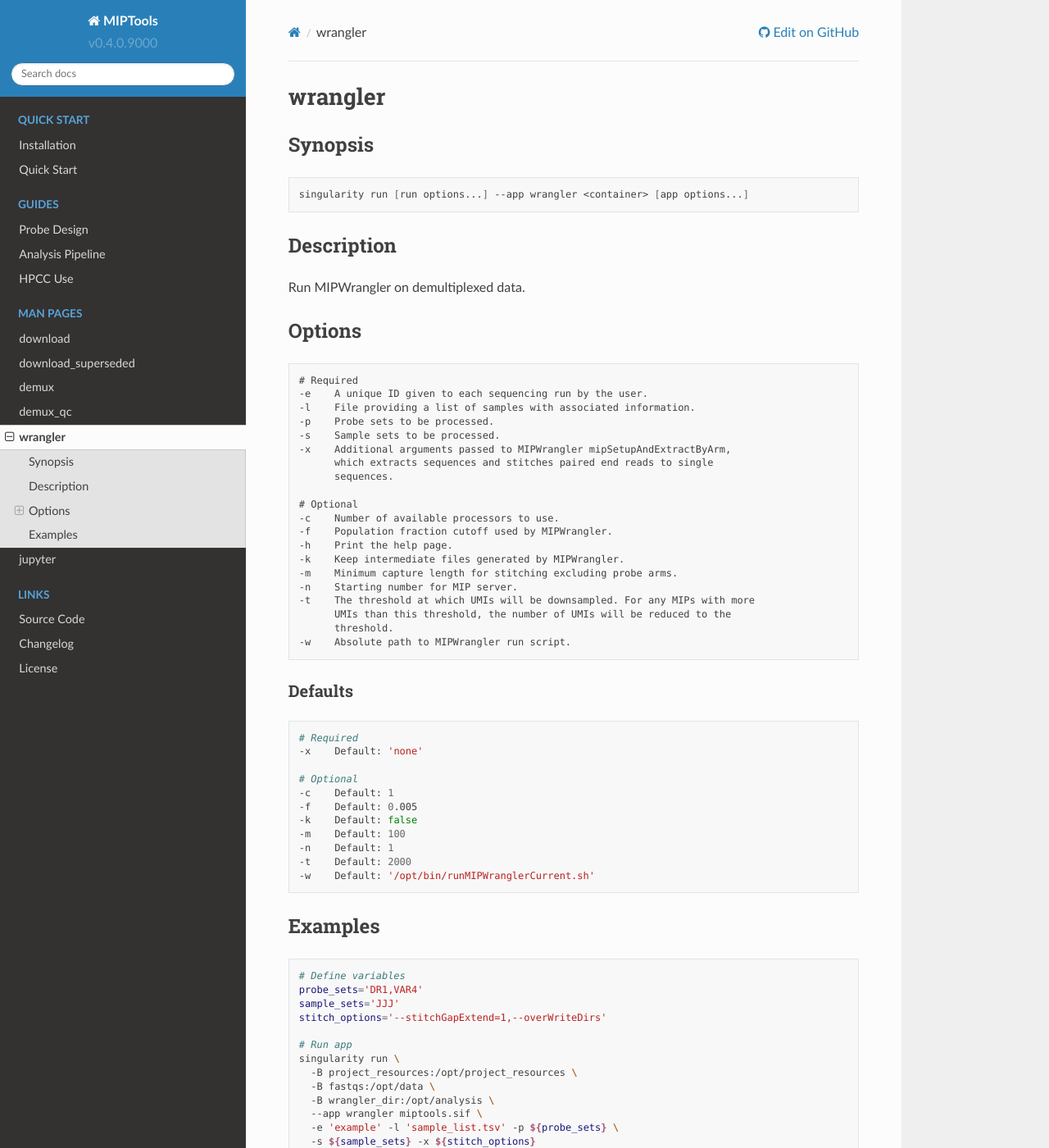
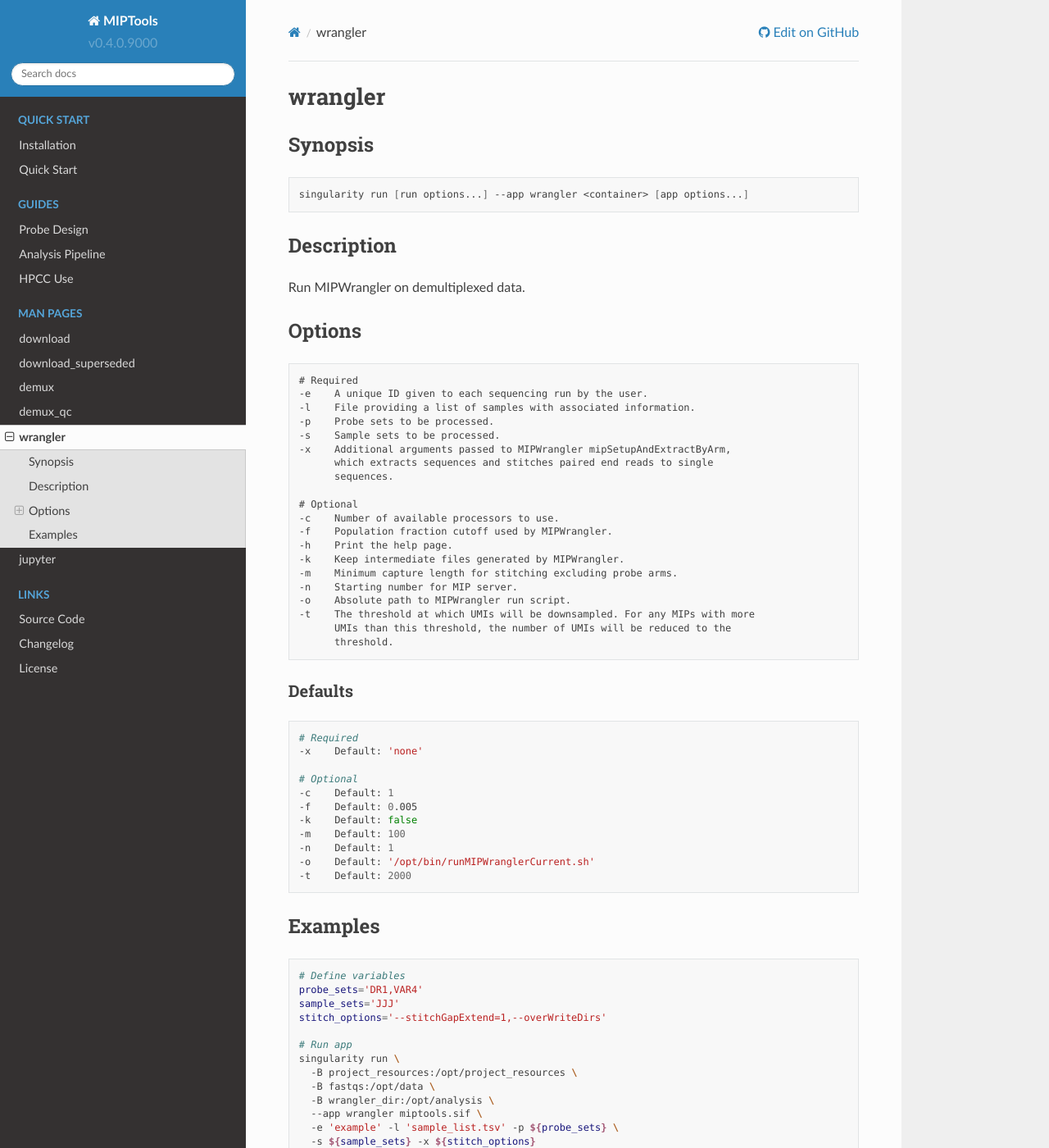
Before and after one commit to bailey-lab/MIPTools, a Sphinx documentation site: the page built from docs/app-reference/wrangler-app.rst, in a window 1280 px wide and 1400 px high. Shown: the whole window at 82% size. Built offline with Sphinx 7.4.7 and the Read the Docs theme 2.0.0, drawn with Linux system fonts in a browser that asks for light colours.

```diff
--- a/docs/app-reference/wrangler-app.rst
+++ b/docs/app-reference/wrangler-app.rst
@@ -34,10 +34,10 @@ Options
 	-k    Keep intermediate files generated by MIPWrangler.
 	-m    Minimum capture length for stitching excluding probe arms.
 	-n    Starting number for MIP server.
+	-o    Absolute path to MIPWrangler run script.
 	-t    The threshold at which UMIs will be downsampled. For any MIPs with more
 	      UMIs than this threshold, the number of UMIs will be reduced to the
 	      threshold.
-	-w    Absolute path to MIPWrangler run script.
 
 Defaults
 --------
@@ -52,8 +52,8 @@ Defaults
 	-k    Default: false
 	-m    Default: 100
 	-n    Default: 1
+	-o    Default: '/opt/bin/runMIPWranglerCurrent.sh'
 	-t    Default: 2000
-	-w    Default: '/opt/bin/runMIPWranglerCurrent.sh'
 
 Examples
 ========
```
Also changed, not shown: 2 other files.
